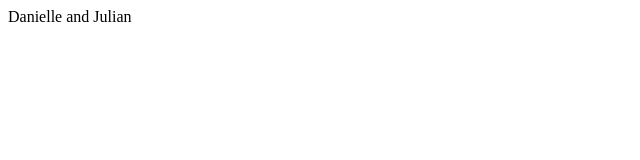
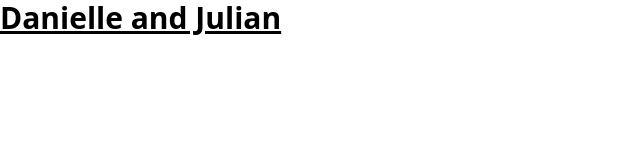
Before and after one commit to vilaj46/gatsby-wedding, a Gatsby site: page / in a window 1280 px wide. Shown: the whole page, without its empty margins (0-640 px from the left). Built offline with nearby package versions, Linux system fonts and the light colour scheme; Gatsby itself is replaced by a stand-in of ours.

Commit message:
Added tailwindcss

```diff
--- /dev/null
+++ b/gatsby-browser.js
@@ -0,0 +1 @@
+import './src/styles/global.css'
--- a/gatsby-config.js
+++ b/gatsby-config.js
@@ -3,7 +3,7 @@ module.exports = {
       title: `My Gatsby Wedding`,
     siteUrl: `https://www.yourdomain.tld`
   },
-  plugins: ["gatsby-plugin-image", "gatsby-plugin-sitemap", "gatsby-plugin-sharp", "gatsby-transformer-sharp", {
+  plugins: [`gatsby-plugin-postcss`, "gatsby-plugin-image", "gatsby-plugin-sitemap", "gatsby-plugin-sharp", "gatsby-transformer-sharp", {
     resolve: 'gatsby-source-filesystem',
     options: {
       "name": "images",
--- a/package.json
+++ b/package.json
@@ -15,13 +15,17 @@
     "clean": "gatsby clean"
   },
   "dependencies": {
+    "autoprefixer": "^10.4.2",
     "gatsby": "^4.5.4",
     "gatsby-plugin-image": "^2.5.2",
+    "gatsby-plugin-postcss": "^5.5.0",
     "gatsby-plugin-sharp": "^4.5.2",
     "gatsby-plugin-sitemap": "^5.5.0",
     "gatsby-source-filesystem": "^4.5.2",
     "gatsby-transformer-sharp": "^4.5.0",
+    "postcss": "^8.4.5",
     "react": "^17.0.1",
-    "react-dom": "^17.0.1"
+    "react-dom": "^17.0.1",
+    "tailwindcss": "^3.0.15"
   }
 }
--- /dev/null
+++ b/postcss.config.js
@@ -0,0 +1,3 @@
+module.exports = () => ({
+    plugins: [require("tailwindcss")],
+})
--- a/src/pages/index.js
+++ b/src/pages/index.js
@@ -4,7 +4,9 @@ import * as React from "react"
 const IndexPage = () => {
   return (
     <main>
-      Danielle and Julian
+      <h1 className="text-3xl font-bold underline">
+        Danielle and Julian
+      </h1>
     </main>
   )
 }
--- /dev/null
+++ b/src/styles/global.css
@@ -0,0 +1,3 @@
+@tailwind base;
+@tailwind components;
+@tailwind utilities;
--- /dev/null
+++ b/tailwind.config.js
@@ -0,0 +1,9 @@
+module.exports = {
+  content: [
+    "./src/**/*.{js,jsx,ts,tsx}",
+  ],
+  theme: {
+    extend: {},
+  },
+  plugins: [],
+}
```
Also changed, not shown: 1 other file.
